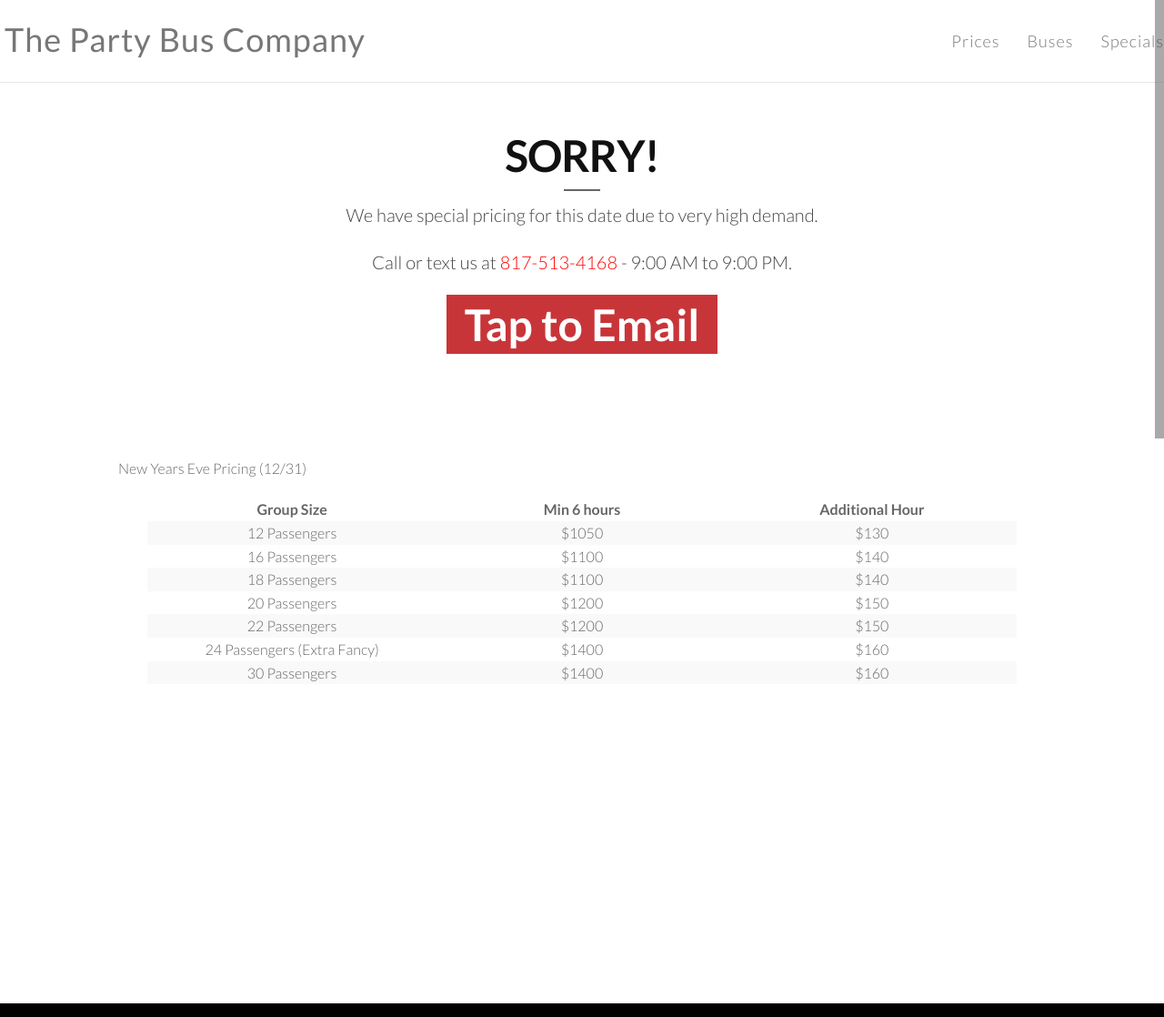
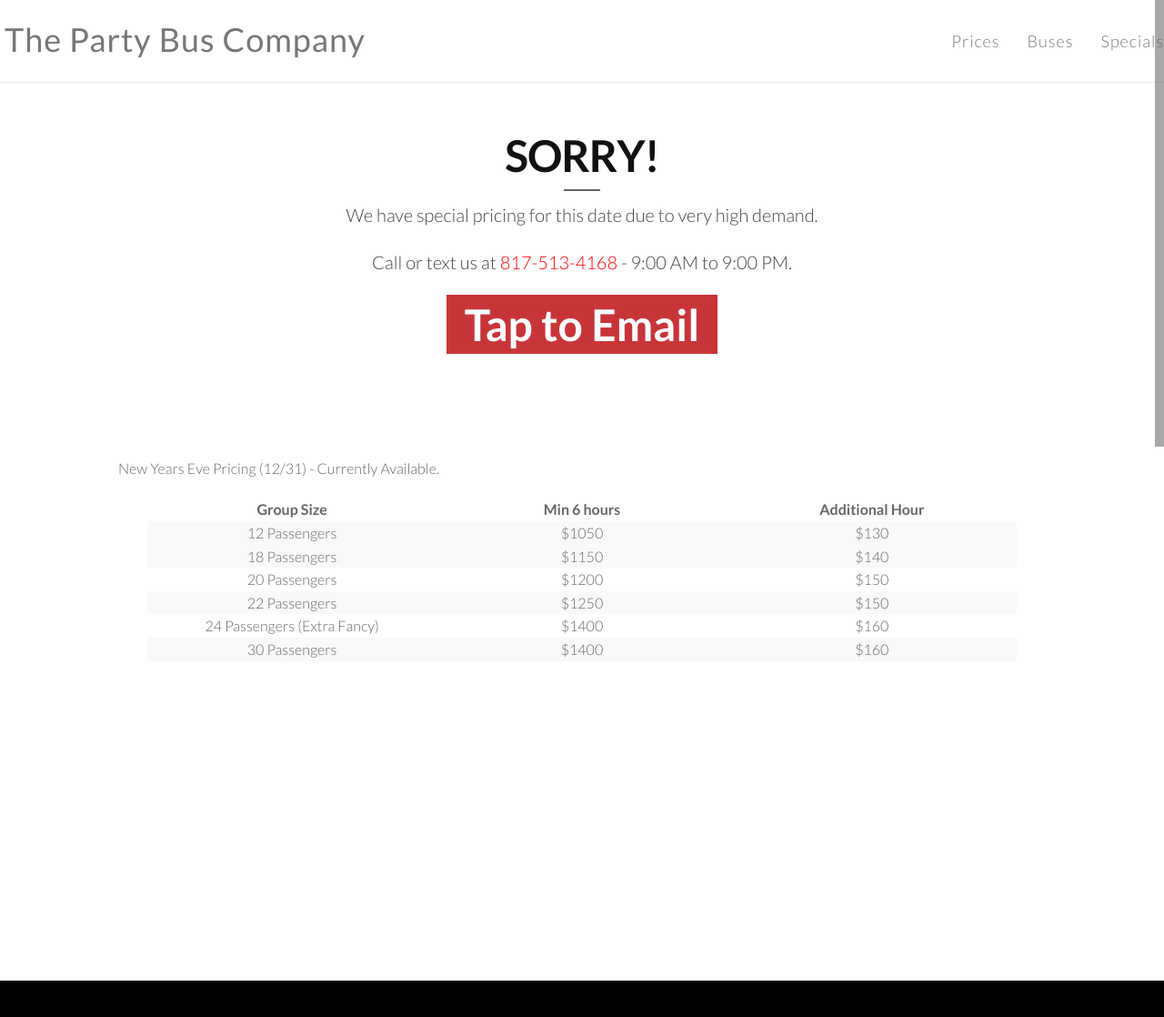
Before and after one commit to mmac714/thepartybuscompany, a Django app: page /highdemand/ in a window 1280 px wide. Shown: the top 1118 px of the page at 91% size. Run offline with Django 3.2, Linux system fonts and the light colour scheme; some libraries are stand-ins or nearby versions.

Commit message:
updated highdemand

```diff
--- a/bookings/templates/bookings/highdemand.html
+++ b/bookings/templates/bookings/highdemand.html
@@ -39,7 +39,7 @@
       </div>
     </div>
     <div style="padding:10% 0px 5% 0px">
-              <p class="text-left"> New Years Eve Pricing (12/31) </p>
+              <p class="text-left"> New Years Eve Pricing (12/31) - Currently Available. </p>
               <table class="table-striped table-hover" align="center">
                 <thead>
                   <tr>
@@ -54,13 +54,9 @@
                   <td>$130</td>
                 </tr>
                 <tr>
-                  <td>16 Passengers</td>
-                  <td>$1100</td>
-                  <td>$140</td>
-                </tr>
                 <tr>
                   <td>18 Passengers</td>
-                  <td>$1100</td>
+                  <td>$1150</td>
                   <td>$140</td>
                 </tr>
                 <tr>
@@ -70,7 +66,7 @@
                 </tr>
                 <tr>
                   <td>22 Passengers</td>
-                  <td>$1200</td>
+                  <td>$1250</td>
                   <td>$150</td>
                 </tr>
                 <tr>
```
